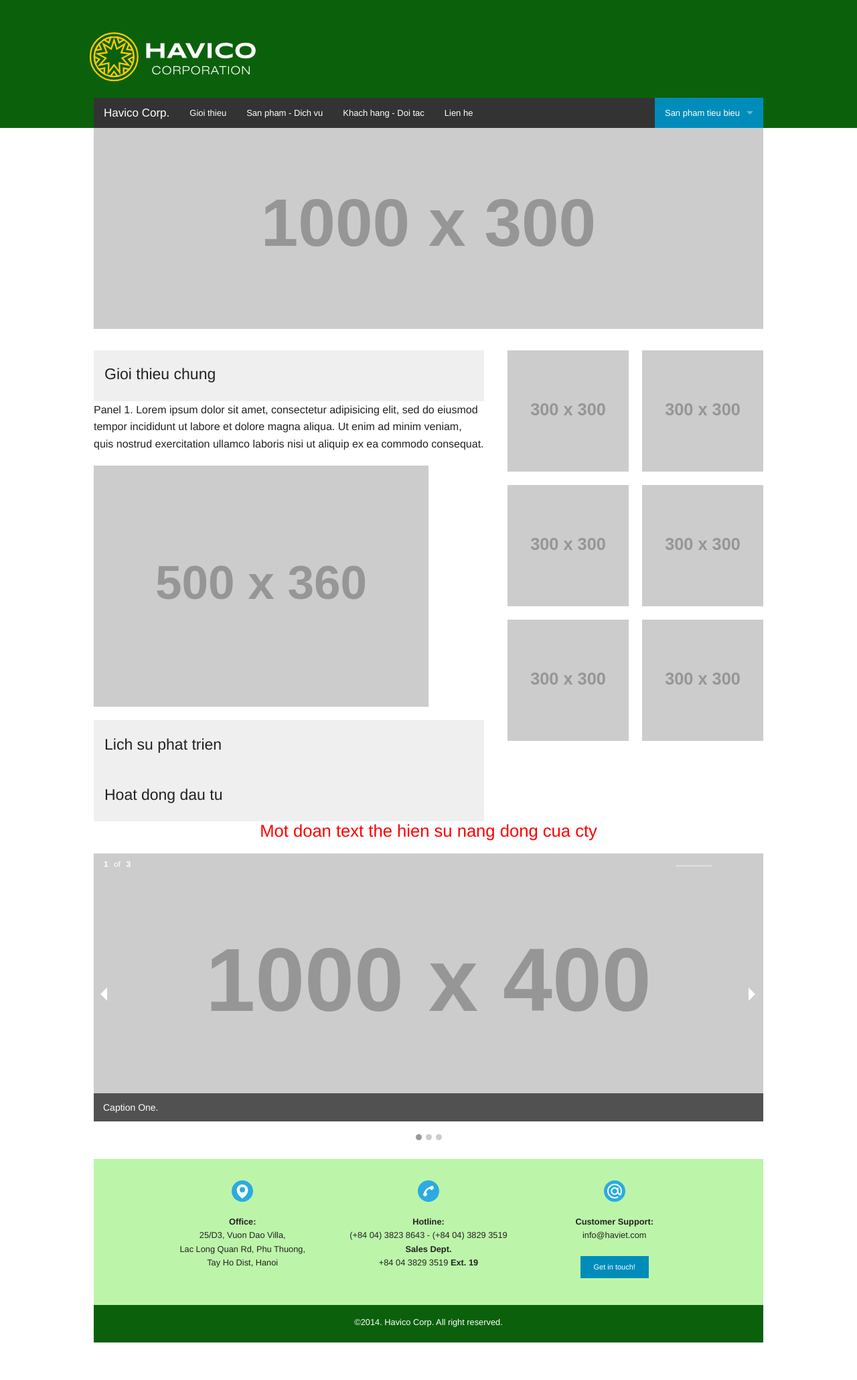
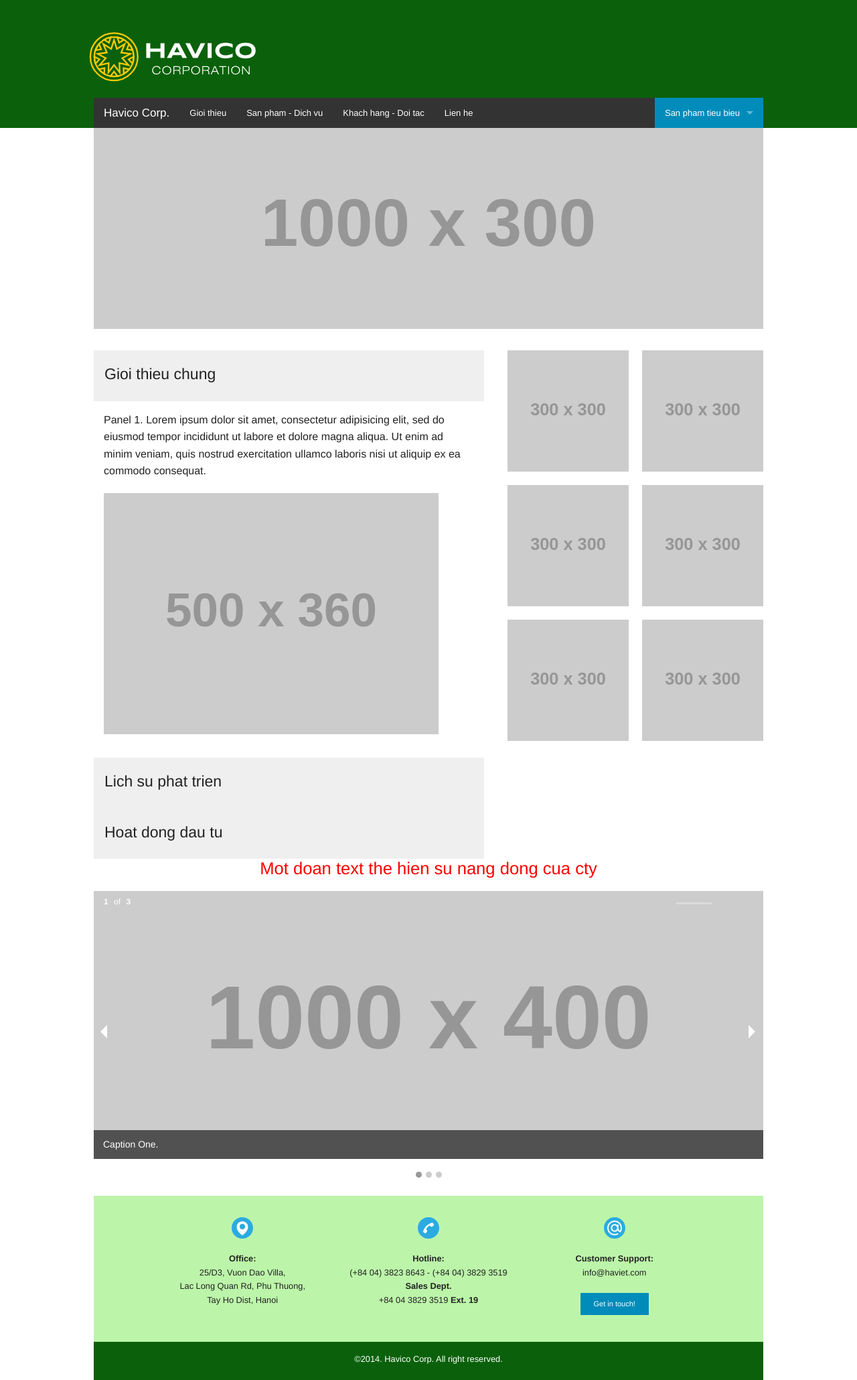
Before and after one commit to haviet/static-on-foundation, a Jekyll site: the page built from link-gioi-thieu.html, in a window 1280 px wide. Shown: the whole page at 67% size. Built offline with Jekyll 4.4.1, drawn with Linux system fonts in a browser that asks for light colours; before the commit the page ends 2004 px from its top, so only the background shows below that.

Commit message:
Update custom.css

```diff
--- a/css/custom.css
+++ b/css/custom.css
@@ -16,6 +16,3 @@ div.closing-line p {font-size: 80%;}
 div.home-left-content {padding: 0 2em; }
 
 p.footer-text {font-size:80%; color:#fff; text-align:center;}
-
-/** điều chỉnh lại một chút cho phù hợp với phần giới thiệu **/
-dd.accordion-navigation div.content { padding: 0 !important; }
```
